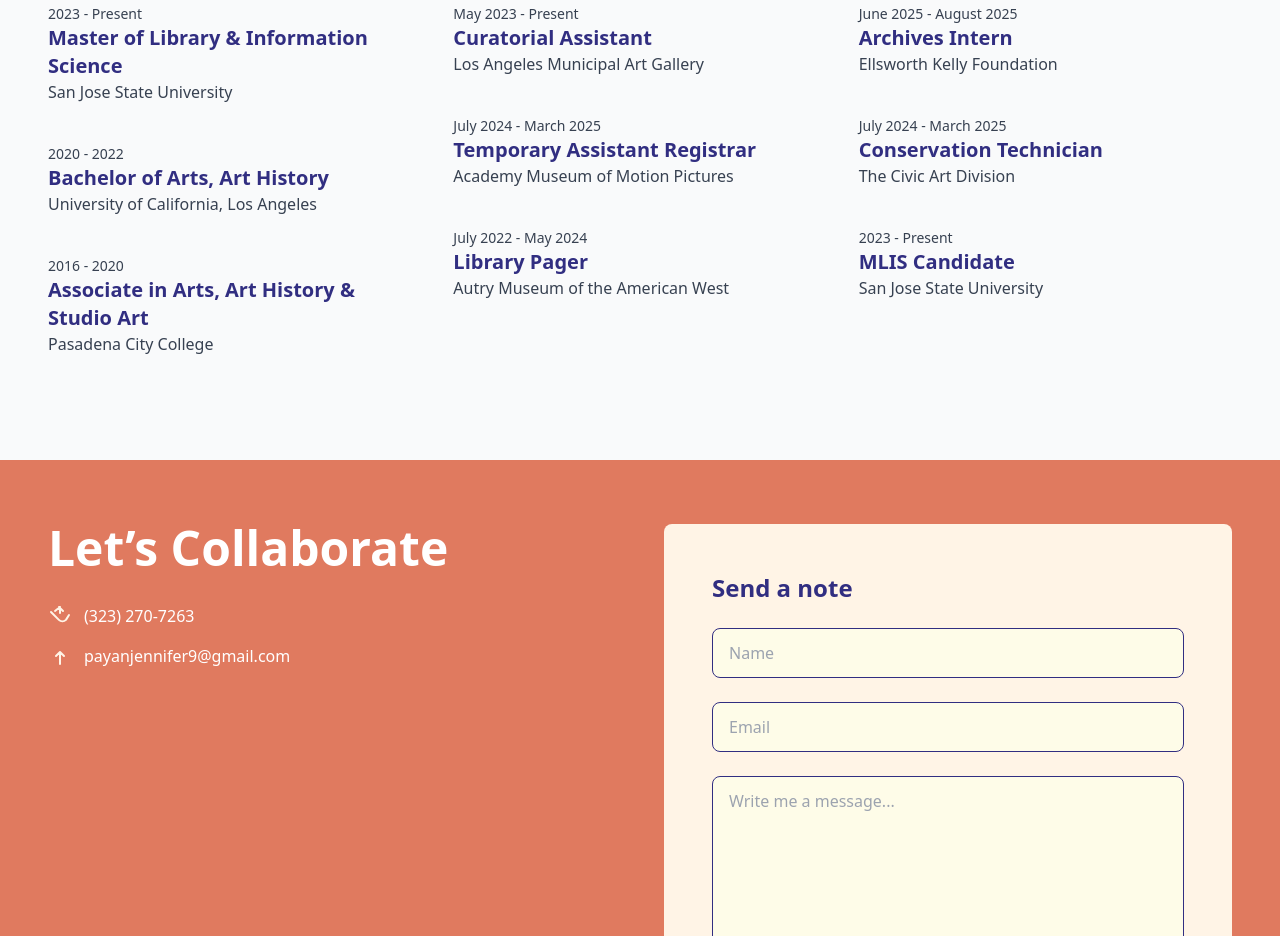
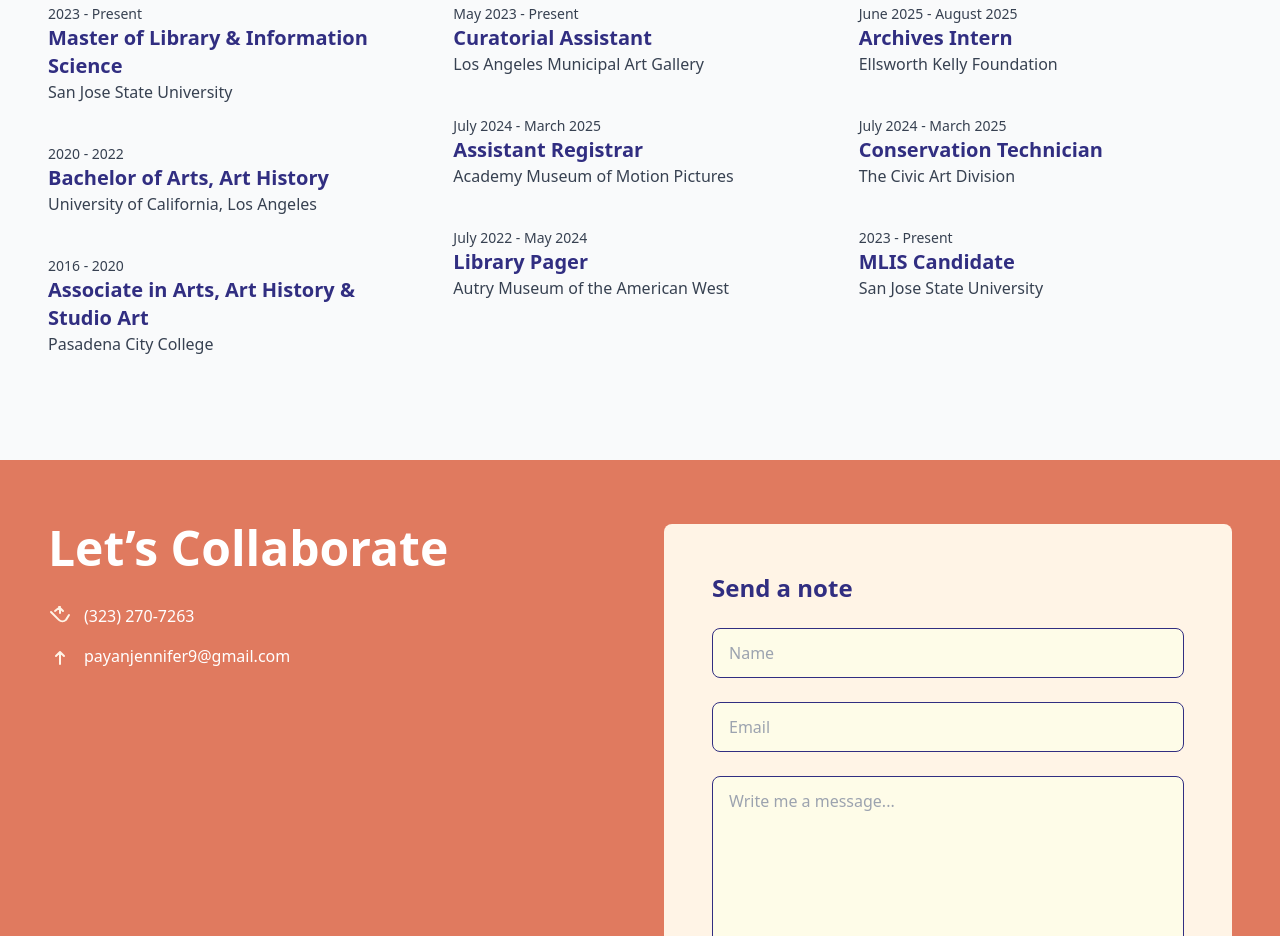
Before and after one commit to headlessflower/jennifer_collections, a Nuxt app: page / in a window 1280 px wide. Shown: the part 2420-3356 px from the top of the page. Built offline with nearby package versions, Linux system fonts and the light colour scheme.

Commit message:
updated experience title

```diff
--- a/components/Experience.vue
+++ b/components/Experience.vue
@@ -45,7 +45,7 @@
         </div>
         <div>
           <p class="text-sm text-gray-700">July 2024 - March 2025</p>
-          <h3 class="text-xl font-semibold">Temporary Assistant Registrar</h3>
+          <h3 class="text-xl font-semibold">Assistant Registrar</h3>
           <p class="text-base text-gray-700">Academy Museum of Motion Pictures</p>
         </div>
         <div>
```
